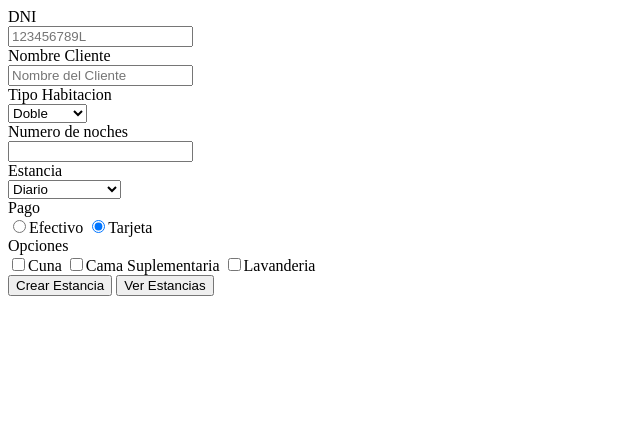
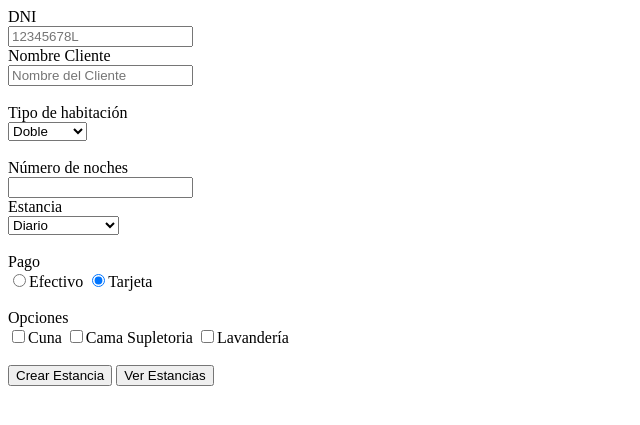
Before and after one commit to Chico-Estudioso/DesarrolloWebES, a PHP site: page /Ejercicio1.php in a window 1280 px wide. Shown: the top 425 px of the page, without its empty margins (0-640 px from the left). Run offline with PHP 8.4, Linux system fonts and the light colour scheme.

Commit message:
Lun 16/08

```diff
--- a/Unidad2/Examen22-23/Ejercicio1.php
+++ b/Unidad2/Examen22-23/Ejercicio1.php
@@ -1,91 +1,127 @@
 <!DOCTYPE html>
 <html lang="en">
-
 <head>
     <meta charset="UTF-8">
     <meta name="viewport" content="width=device-width, initial-scale=1.0">
     <title>Document</title>
 </head>
-
 <body>
     <form action="" method="post">
         <div>
-            <label>DNI</label><br>
-            <input type="text" name="dni" placeholder="123456789L">
+            <label>DNI</label><br/>
+            <input type="text" name="dni" placeholder="12345678L"/>
         </div>
         <div>
-            <label>Nombre Cliente</label><br>
-            <input type="text" name="nombre" placeholder="Nombre del Cliente">
+            <label>Nombre Cliente</label><br/>
+            <input type="text" name="nombre" placeholder="Nombre del Cliente"/>
+        </div>
+        <br/>
+        <div>
+            <label>Tipo de habitación</label><br/>
+            <select name="tipoH">
+                <option selected="selected">Doble</option>
+                <option>Individual</option>
+                <option>Suite</option>
+            </select>
+        </div>
+        <br/>
+        <div>
+            <label>Número de noches</label><br/>
+            <input type="number" name="numero"/>
         </div>
         <div>
-            <label>Tipo Habitacion</label><br>
-            <select name="tipoH">
-                <option value="doble" selected>Doble</option>
-                <option value="individual">Individual</option>
-                <option value="suite">Suite</option>
+            <label>Estancia</label><br/>
+            <select name="estancia">
+                <option value="1">Diario</option>
+                <option  value="2">Fin de semana</option>
+                <option  value="3">Promocionado</option>
             </select>
         </div>
+        <br/>
         <div>
-            <label>Numero de noches</label><br>
-            <input type="number" name="numero">
+            <label>Pago</label><br/>
+            <input type="radio" name="pago" value="Efectivo"/>Efectivo
+            <input type="radio" name="pago" value="Tarjeta" checked="checked"/>Tarjeta
         </div>
+        <br/>
         <div>
-            <label>Estancia</label><br>
-            <select name="estancia">
-                <option value="diario">Diario</option>
-                <option value="fSemana">Fin de Semana</option>
-                <option value="promocionado">Promocionado</option>
-            </select>
+            <label>Opciones</label><br/>
+            <input type="checkbox" name="opciones[]" value="1"/>Cuna
+            <input type="checkbox" name="opciones[]" value="2"/>Cama Supletoria
+            <input type="checkbox" name="opciones[]" value="3"/>Lavandería
         </div>
+        <br/>
         <div>
-            <label>Pago</label><br>
-            <input type="radio" name="pago" value="efectivo">Efectivo
-            <input type="radio" name="pago" value="tarjeta" checked="checked">Tarjeta
-        </div>
-        <div>
-            <label>Opciones</label><br>
-            <input type="Checkbox" name="opciones[]" value="1">Cuna
-            <input type="Checkbox" name="opciones[]" value="2">Cama Suplementaria
-            <input type="Checkbox" name="opciones[]" value="3">Lavanderia
-        </div>
-        <div>
-            <input type="submit" name="crear" value="Crear Estancia">
-            <input type="submit" name="ver" value="Ver Estancias">
+            <input type="submit" name="crear" value="Crear Estancia"/>
+            <input type="submit" name="ver" value="Ver Estancias"/>
         </div>
     </form>
-
     <?php
         //Chequeos
-    if (isset($_POST['crear'])) {
-        if (empty($_POST['nombre']) or empty($_POST['dni']) or empty($_POST['numero'])) {
-            echo '<h3 style="color:red;">Error:DNI, nombre y nº de noches no pueden estar vacíos</h3>';
+        if(isset($_POST['crear'])){
+            //Campos vacíos
+            if(empty($_POST['nombre']) or empty($_POST['dni'])  or empty($_POST['numero'])){
+                echo '<h3 style="color:red;">Error:Dni, nombre y nº de noches no pueden estar vacíos</h3>';
             }
-        if (isset($_POST['pago']) and $_POST['pago'] == 'Efectivo' and $_POST['numero'] >= 2) {
-            echo '<h3 style="color:red;">Error: El pago no puede ser Efectivo si la estancia es mayor a 2 noches</h3>';
+            else{
+                //Pago en efectivo y nº noches
+                if(isset($_POST['pago']) and $_POST['pago']=='Efectivo' and $_POST['numero']>2){
+                    echo '<h3 style="color:red;">Error:Pago en efectivo solamente para menos de 2 noches</h3>';
                 }
-        if (isset($_POST['opciones']) and isset($_POST['opciones'][1])) {
-            if ($_POST['opciones'][0] == 1 and $_POST['opciones'][1] == 2) {
-                echo '<h3 style="color:red;">Error:No puedes marcar cuna y cama suplementaria</h3>';
+                else{
+                    //Chequeo de cuna y cama
+                    //Por posición
+                    if(isset($_POST['opciones']) and isset($_POST['opciones'][1])){
+                        if($_POST['opciones'][0]==1 and $_POST['opciones'][1]==2){
+                            echo '<h3 style="color:red;">Error:No se puede marcar cuna y cama supletoria</h3>';
+                            $error=true;
                         }
                     }
-        // Comprobamdo los valores del array sin usar funciones de array
-        $encotnrado = false;
-        if (!isset($_POST['opciones'])) {
-            echo '<h3 style="color:red;">Error:No has seleccionado nada</h3>';
-        } else {
-            foreach ($_POST['opciones'] as $o) {
-                if ($o == 1 or $o == 2) {
-                    if (!$encotnrado) {
-                        $encotnrado = true;
+                    if(!isset($error)){
+                        //Precio por noche
+                        switch($_POST['tipoH']){
+                            case 'Individual':
+                                $importe= $_POST['numero']*45;
+                                break;
+                            case 'Doble':
+                                $importe= $_POST['numero']*55;
+                                break;
+                            case 'Suite':
+                                $importe= $_POST['numero']*75;
+                                break;
                         }
-                } else {
-                    echo '<h3 style="color:red;">Error:No puedes marcar cuna y cama Suplementaria a la vez</h3>';
+                        //Subo 10%
+                        if(isset($_POST['estancia']) and $_POST['estancia']==2){
+                            $importe*=1.10;
+                        }
+                        //BAjo un 10%
+                        if(isset($_POST['estancia']) and $_POST['estancia']==3){
+                            $importe*=0.90;
+                        }
+
+                        echo '<h3 style="color:blue;">Error:Entrada correcta. El importe de la estancia
+                        es de '.$importe.'</h3>';
+                    }
+                    //Comprobando los valores del array sin usar funciones de array
+                    /*if(isset($_POST['opciones'])){
+                        $hayCuna = false;
+                        foreach($_POST['opciones'] as $o){
+                            if($o==1 or $o==2){
+                                if(!$hayCuna){
+                                    $hayCuna=true;
+                                }
+                                else{
+                                    echo '<h3 style="color:red;">Error:No se puede marcar cuna y cama supletoria</h3>';
+                                }
+
                             }
                         }
+                    }*/
+
+            }
+
         }
     }
-
     ?>
 </body>
-
 </html>
```
Lines whose indentation alone changed are shown as unchanged.
